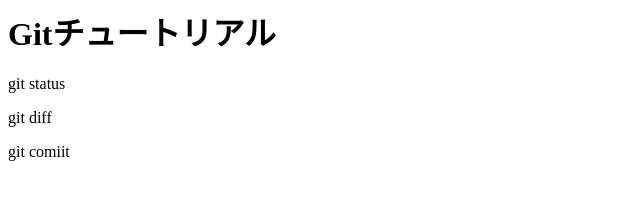
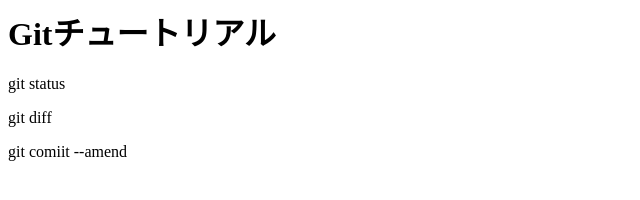
Before and after one commit to takahashi19640503/git_tutorial, a plain HTML site: page index.html in a window 1280 px wide. Shown: the full height of the page, 0-640 px from the left. Drawn offline with Linux system fonts and the light colour scheme.

Commit message:
--amendwo

```diff
--- a/index.html
+++ b/index.html
@@ -1,4 +1,4 @@
 <h1>Gitチュートリアル</h1>
 <p>git status</p>
 <p>git diff</p>
-<p>git comiit</p>
+<p>git comiit --amend</p>
```
